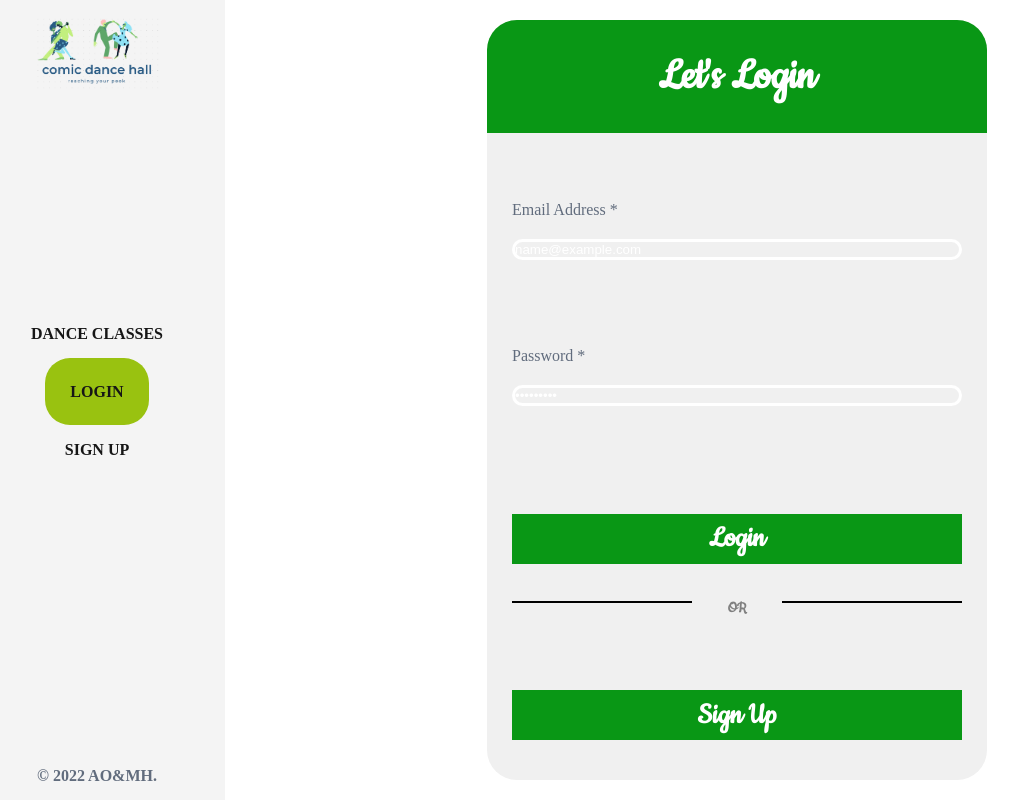
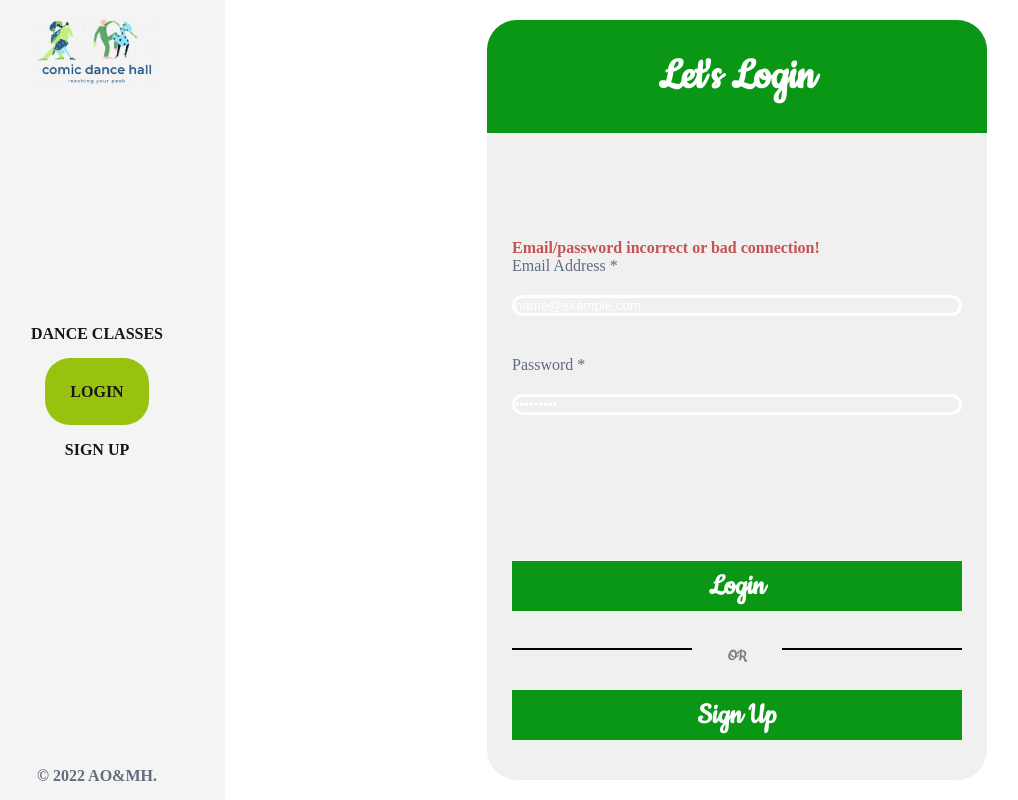
Before and after one commit to alexander16108/comic-dance-frontend-app, a React (Create React App) app: page /login in a window 1280 px wide. Both pictures are taken after typing "name@example.com", "Sample123" into the empty fields and a click on the button "Login". Shown: the whole page, without its empty margins (31-1049 px from the left). Built offline with nearby package versions, Linux system fonts and the light colour scheme; no server answers.

Commit message:
refactoring login page

```diff
--- a/src/pages/Login.js
+++ b/src/pages/Login.js
@@ -1,16 +1,18 @@
-import React, { useState } from 'react';
+import React, { useEffect, useState } from 'react';
 import { useDispatch, useSelector } from 'react-redux';
+import { NavLink, useNavigate } from 'react-router-dom';
+import { css } from '@emotion/react';
+import ScaleLoader from 'react-spinners/ScaleLoader';
 import cx from 'classnames';
 import colorScheme from '../colorScheme';
 import style from './signup.module.css';
 import { hitAPIWithSigninDetails } from '../redux/user/user';
 
 const Login = () => {
+  const navigate = useNavigate();
   const dispatch = useDispatch();
   const state = useSelector((state) => state);
-  console.log(state, 'state  from login component');
-  const userId = useSelector((state) => state.user.id);
-  console.log('id', userId);
+  const { loggedIn } = state.user;
   const {
     formHeader,
     form,
@@ -19,39 +21,68 @@ const Login = () => {
     label,
     btn,
     h2,
-    // p,
     or,
     line,
     orGroup,
+    noSignedInMessage,
   } = style;
+
   const [input, setInput] = useState({
     email: '',
     password: '',
   });
+
+  const [loading, setIsloading] = useState(false);
+  const [color] = useState('#ffffff');
+
+  const override = css`
+    display: block;
+    margin: 0 auto;
+    border-color: red;
+  `;
+
+  const [signedInSuccess, setSignedInSuccess] = useState(loggedIn);
+
   const handleInput = (event) => {
+    setSignedInSuccess(false);
     const { name, value } = event.target;
     setInput((prevInput) => ({
       ...prevInput,
       [name]: value,
     }));
   };
+
   const handleSubmit = (event) => {
+    setSignedInSuccess(false);
     const { email, password } = input;
     if (password && email) {
       event.preventDefault();
-      console.log(input, 'input state>>>>');
       dispatch(hitAPIWithSigninDetails({ email, password }));
+      setIsloading(() => true);
       return true;
     }
     return false;
   };
+
+  useEffect(() => {
+    if (loggedIn === 'in') {
+      navigate('/', { replace: true });
+    }
+    if (loggedIn === 'err') {
+      setSignedInSuccess(loggedIn);
+      setIsloading(() => false);
+    }
+  }, [state]);
+
   return (
     <form className={cx(colorScheme.blue, form)}>
       <div style={{ backgroundColor: colorScheme.blue }} className={cx(formHeader)}>
         <h2 className={h2}>Let&apos;s Login</h2>
-        {/* <p className={p}>Fill out this form to log in!</p> */}
       </div>
+
+      <div>
         <div className={cx('form-group', formGroup)}>
+          {signedInSuccess === 'err' && <p className={noSignedInMessage}>Email/password incorrect or bad connection!</p>}
           <label style={{ color: colorScheme.textPale }} className={label} htmlFor="email">
             Email Address
             <span> *</span>
@@ -66,6 +97,7 @@ const Login = () => {
             />
           </label>
         </div>
+
         <div className={cx('form-group', formGroup)}>
           <label style={{ color: colorScheme.textPale }} className={label} htmlFor="password">
             Password
@@ -81,6 +113,9 @@ const Login = () => {
             />
           </label>
         </div>
+      </div>
+
+      <div className="login-buttons">
         <div className={cx('form-group', formGroup)}>
           <button
             onClick={handleSubmit}
@@ -88,24 +123,32 @@ const Login = () => {
             type="submit"
             className={btn}
           >
-          Login
+            {loading
+              ? <ScaleLoader color={color} loading={loading} css={override} size={150} />
+              : 'Login'}
           </button>
         </div>
+
         <div className={cx('form-group', orGroup)}>
           <hr className={line} />
           <p className={or}>OR</p>
           <hr className={line} />
         </div>
+
         <div className={cx('form-group', formGroup)}>
+          <NavLink to="/sign_up">
             <button
               style={{ backgroundColor: colorScheme.blue }}
-          type="submit"
+              type="button"
               className={btn}
             >
               Sign Up
             </button>
+          </NavLink>
+        </div>
       </div>
     </form>
   );
 };
+
 export default Login;
```
Lines whose indentation alone changed are shown as unchanged.
